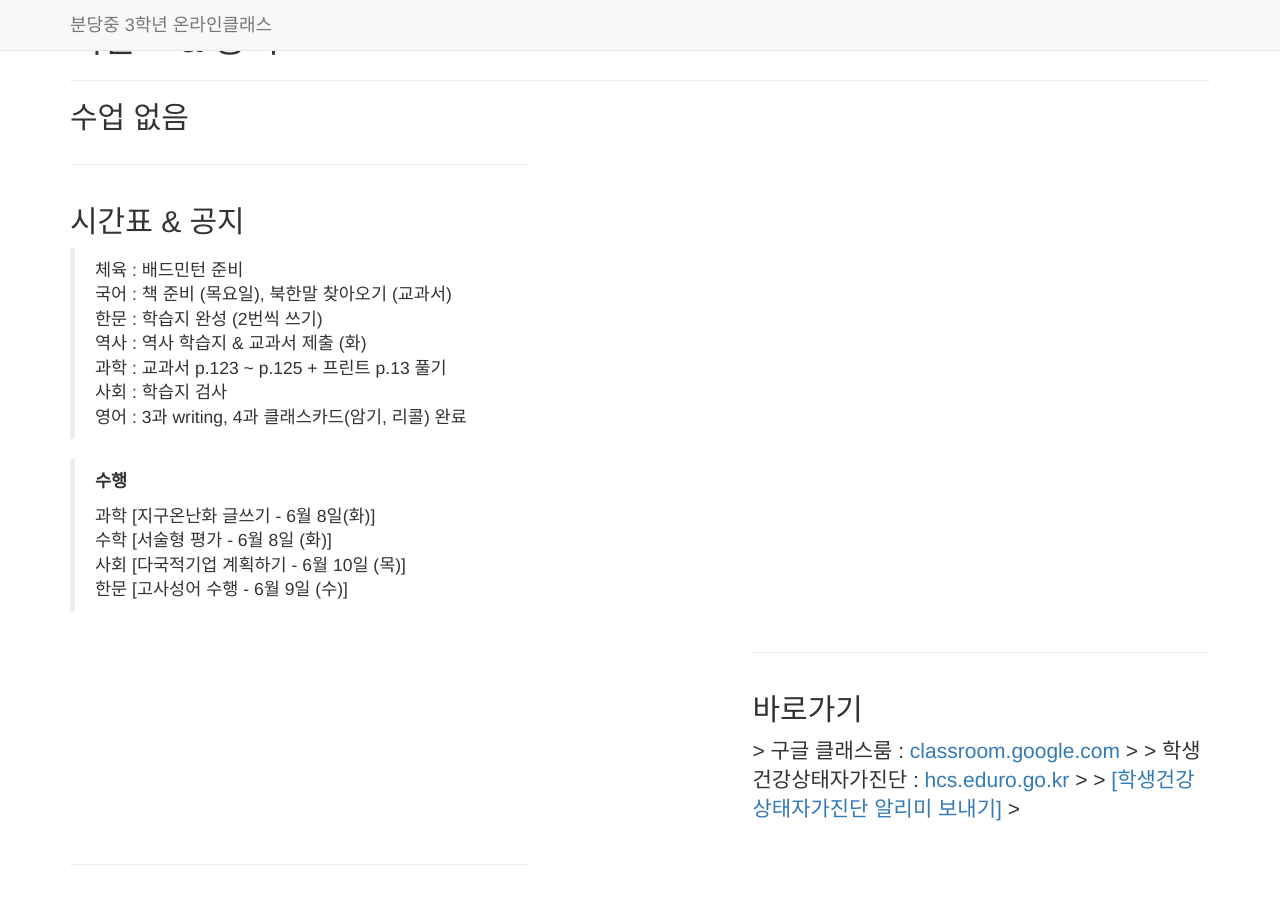
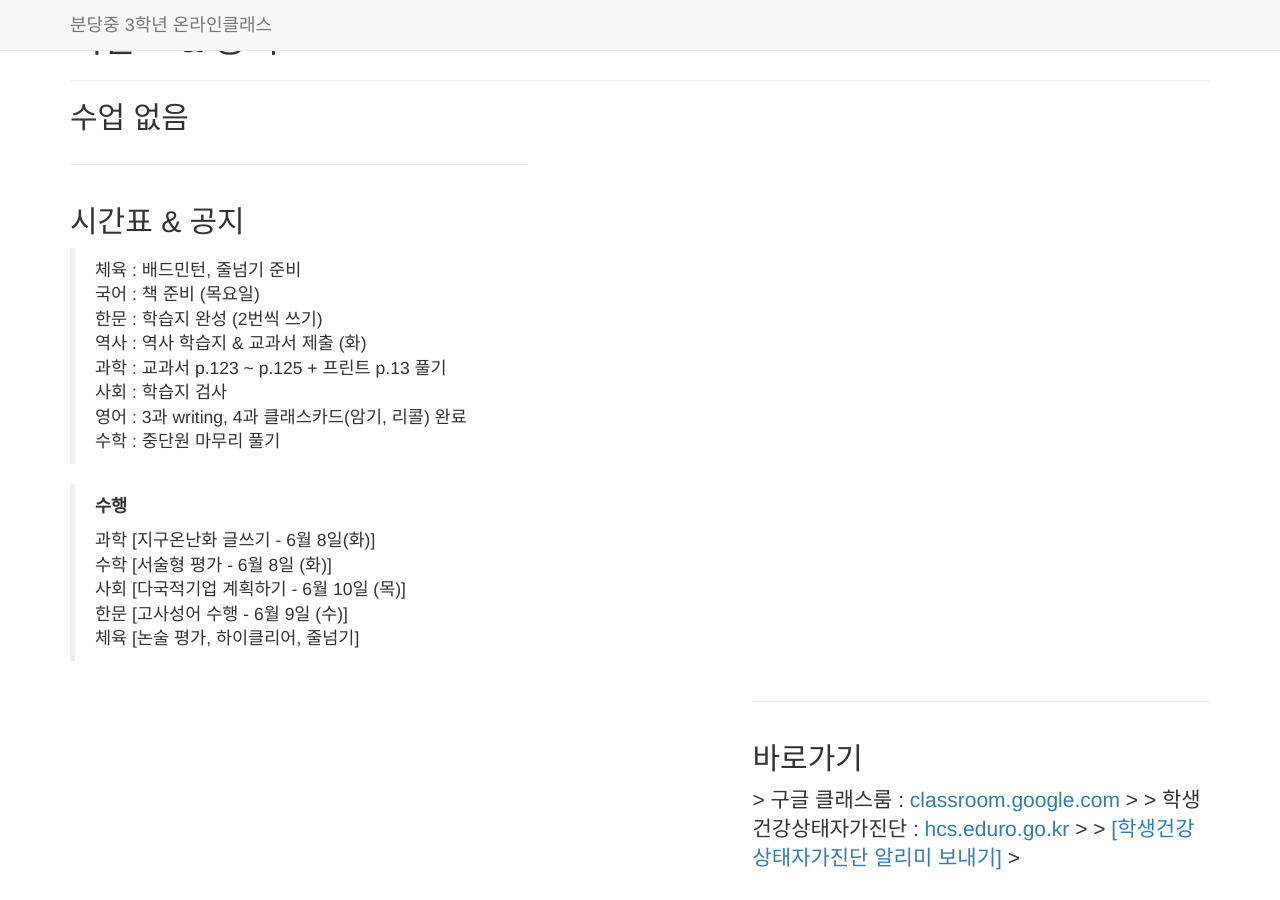
Before and after one commit to bundang-ms-2021/oncl, a Jekyll site: the page built from _posts/2014-09-21-services-1.markdown, in a window 1280 px wide and 900 px high. Built offline with Jekyll 4.4.1, drawn with Linux system fonts in a browser that asks for light colours; nearby versions of some CDN libraries; library files that are not in the unit come from our copies.

Commit message:
Update 2014-09-21-services-1.markdown

```diff
--- a/_posts/2014-09-21-services-1.markdown
+++ b/_posts/2014-09-21-services-1.markdown
@@ -5,13 +5,14 @@ category: Services
 title: 시간표 & 공지
 description: |
 ---
-  > 체육 : 배드민턴 준비
-  > 국어 : 책 준비 (목요일), 북한말 찾아오기 (교과서)
+  > 체육 : 배드민턴, 줄넘기 준비
+  > 국어 : 책 준비 (목요일)
   > 한문 : 학습지 완성 (2번씩 쓰기)
   > 역사 : 역사 학습지 & 교과서 제출 (화)
   > 과학 : 교과서 p.123 ~ p.125 + 프린트 p.13 풀기
   > 사회 : 학습지 검사
   > 영어 : 3과 writing, 4과 클래스카드(암기, 리콜) 완료
+  > 수학 : 중단원 마무리 풀기
 
   > **수행**
   >
@@ -19,3 +20,4 @@ description: |
   > 수학 [서술형 평가 - 6월 8일 (화)]
   > 사회 [다국적기업 계획하기 - 6월 10일 (목)]
   > 한문 [고사성어 수행 - 6월 9일 (수)]
+  > 체육 [논술 평가, 하이클리어, 줄넘기]
```
